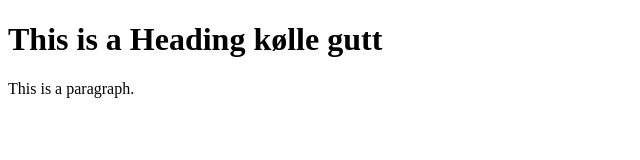
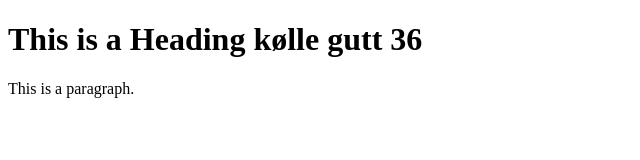
Before and after one commit to Tvatman/Programmer, a plain HTML site: page Html kode/index.html in a window 1280 px wide. Shown: the full height of the page, 0-640 px from the left. Drawn offline with Linux system fonts and the light colour scheme.

Commit message:
Update index.html

```diff
--- a/Html kode/index.html
+++ b/Html kode/index.html
@@ -5,7 +5,7 @@
 </head>
 <body>
 
-<h1>This is a Heading kølle gutt</h1>
+<h1>This is a Heading kølle gutt 36</h1>
 <p>This is a paragraph.</p>
 
 </body>
```
